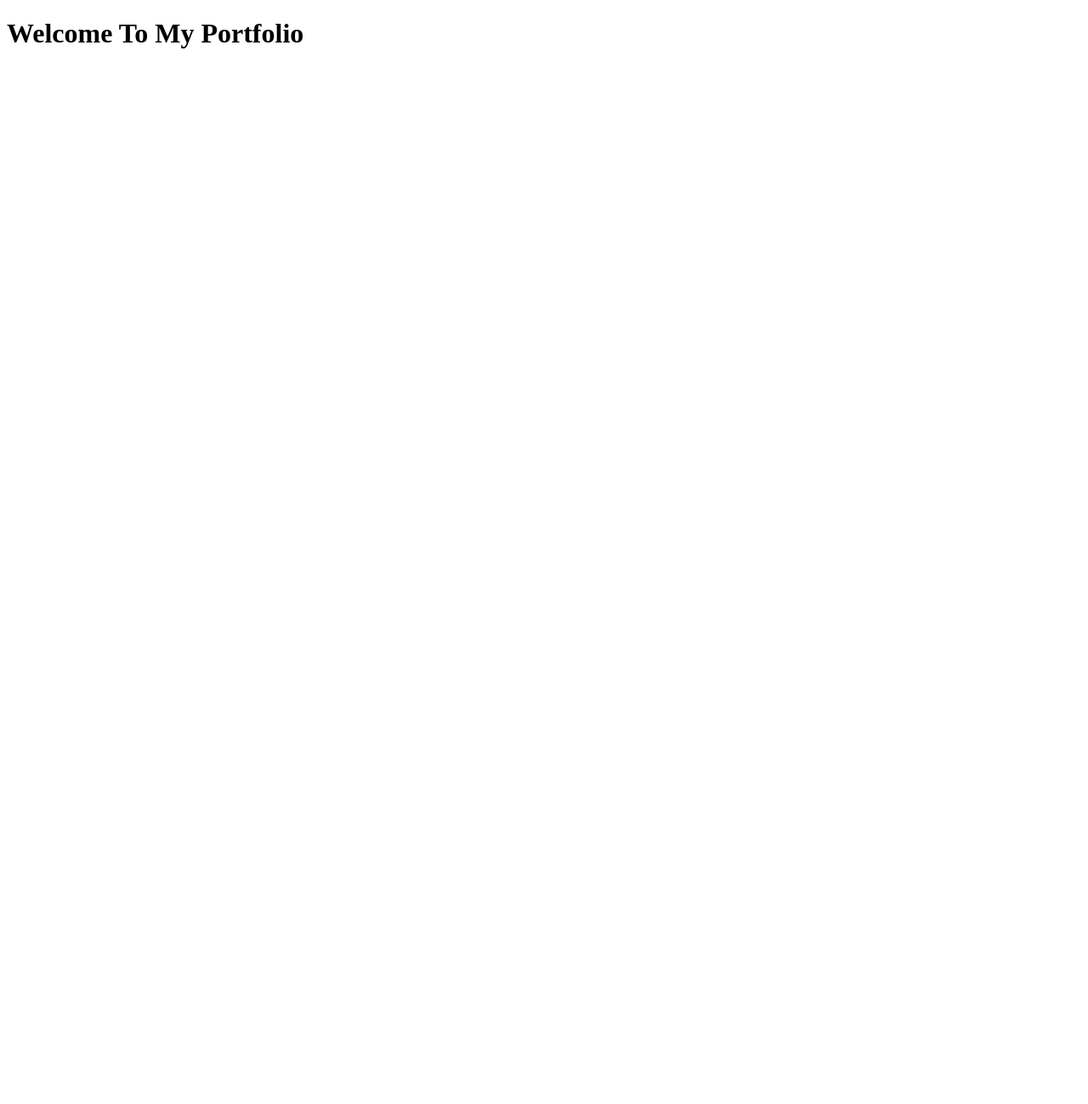
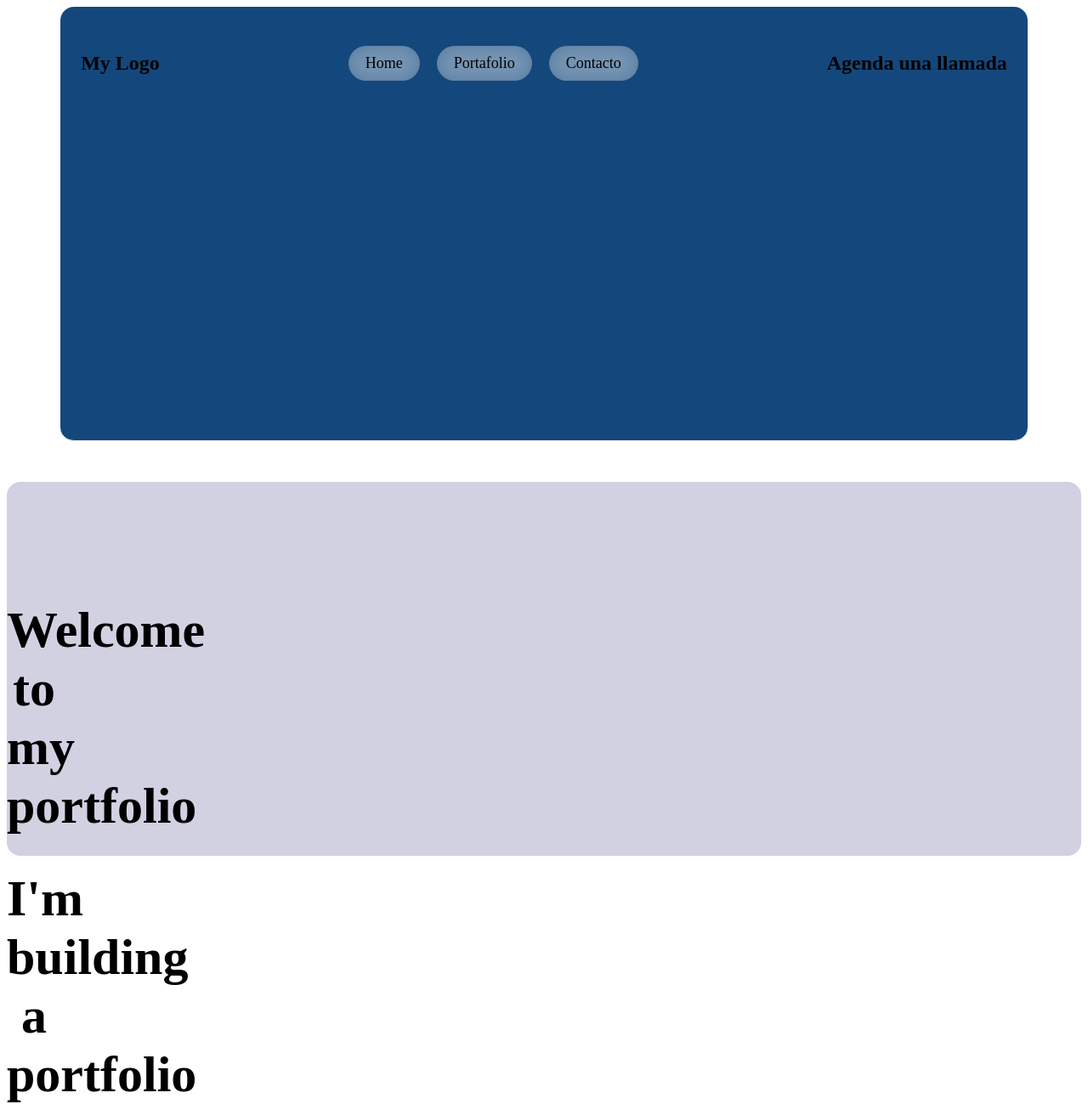
Before and after one commit to diiaz2910/construction-portfolio, a React (Vite) app: page / in a window 1280 px wide. Shown: the whole page at 85% size. Before the commit the page ends 800 px from the top, so only its background shows below. Built offline with nearby package versions, Linux system fonts and the light colour scheme.

Commit message:
Testing containers and simplegrid

```diff
--- a/src/App.tsx
+++ b/src/App.tsx
@@ -1,5 +1,12 @@
 import gsap from "gsap";
 import { useEffect } from "react";
+import { MantineProvider } from "@mantine/core";
+
+// components
+import Hero from "./components/Hero";
+import Header from "./components/Header";
+
+//styles
 
 const App = () => {
   useEffect(() => {
@@ -7,9 +14,10 @@ const App = () => {
   }, []);
 
   return (
-    <div>
-      <h1>Welcome To My Portfolio</h1>
-    </div>
+    <MantineProvider>
+      <Header />
+      <Hero />
+    </MantineProvider>
   );
 };
 
--- /dev/null
+++ b/src/components/Header.tsx
@@ -0,0 +1,30 @@
+import { Container, Text } from "@mantine/core";
+import styles from "../styles/Header.module.css";
+
+const Header = () => {
+  return (
+    <div className={styles.headerContainer}>
+      <Container className={styles.header}>
+        <div className={styles.logo}>
+          <Text className={styles.logoText}>My Logo</Text>
+        </div>
+        <nav className={styles.navCenter}>
+          <a href="#home" className={styles.navLink}>
+            Home
+          </a>
+          <a href="#portfolio" className={styles.navLink}>
+            Portafolio
+          </a>
+          <a href="#contact" className={styles.navLink}>
+            Contacto
+          </a>
+        </nav>
+        <div className={styles.logo}>
+          <Text className={styles.logoText}>Agenda una llamada</Text>
+        </div>
+      </Container>
+    </div>
+  );
+};
+
+export default Header;
--- /dev/null
+++ b/src/components/Hero.tsx
@@ -0,0 +1,37 @@
+import gsap from "gsap";
+import { useEffect } from "react";
+import { Container, Text, Title, SimpleGrid } from "@mantine/core";
+
+// styles
+import styles from "../styles/Hero.module.css";
+
+const Hero = () => {
+  useEffect(() => {
+    gsap.fromTo(
+      `.${styles.heroText}`,
+      { opacity: 0, y: -50 },
+      { opacity: 1, y: 0, duration: 1.5, ease: "power3.out" }
+    );
+  }, []);
+
+  return (
+    <SimpleGrid>
+      <Container size="lg" className={styles.heroContainer}>
+        <Title
+          className={styles.heroText}
+          style={{ fontSize: "1.5rem", marginTop: "20px" }}
+        >
+          Welcome to my portfolio
+        </Title>
+        <Text
+          className={styles.heroText}
+          style={{ fontSize: "1.5rem", marginTop: "20px" }}
+        >
+          I'm building a portfolio
+        </Text>
+      </Container>
+    </SimpleGrid>
+  );
+};
+
+export default Hero;
--- /dev/null
+++ b/src/styles/Header.module.css
@@ -0,0 +1,58 @@
+.headerContainer {
+  width: 90%;
+  margin: 0 auto;
+  background-color: #14487c;
+  border-bottom: 1px solid #e7e7e7;
+  padding: 5px 0;
+  border-radius: 1em;
+  margin-bottom: 3em;
+  height: 500px;
+}
+
+.header {
+  display: flex;
+  justify-content: space-between;
+  align-items: center;
+}
+
+.logoText {
+  font-size: 24px;
+  font-weight: bold;
+  padding: 1em;
+}
+
+.navCenter {
+  display: flex;
+  gap: 20px;
+  margin-left: auto;
+  margin-right: auto;
+}
+
+.navLink {
+  font-size: 18px;
+  color: #000;
+  text-decoration: none;
+  position: relative;
+  padding: 10px 20px;
+  border-radius: 25px;
+  overflow: hidden;
+  background: rgba(255, 255, 255, 0.2); /* Fondo semitransparente */
+  backdrop-filter: blur(10px); /* Aplica el blur */
+  transition: background-color 0.3s ease;
+}
+
+.navLink:hover {
+  background: rgba(255, 255, 255, 0.4); /* Cambia el fondo al pasar el ratón */
+}
+
+.navLink::before {
+  content: "";
+  position: absolute;
+  top: 0;
+  left: 0;
+  right: 0;
+  bottom: 0;
+  background: rgba(255, 255, 255, 0.1);
+  backdrop-filter: blur(10px);
+  z-index: -1;
+}
--- /dev/null
+++ b/src/styles/Hero.module.css
@@ -0,0 +1,15 @@
+.heroContainer {
+  padding: 120px 0;
+  text-align: center;
+  width: 100%;
+  background-color: rgb(209, 209, 226);
+  height: 200px;
+  border-radius: 1em;
+}
+
+.heroText {
+  font-size: 60px !important;
+  font-weight: bold;
+  margin-top: 10px;
+  padding-right: 20em;
+}
```
Also changed, not shown: src/components/Contact.tsx (added), src/components/Portfolio.tsx (added), src/styles/App.module.css (added), src/styles/Contact.module.css (added), src/styles/Portfolio.module.css (added).
